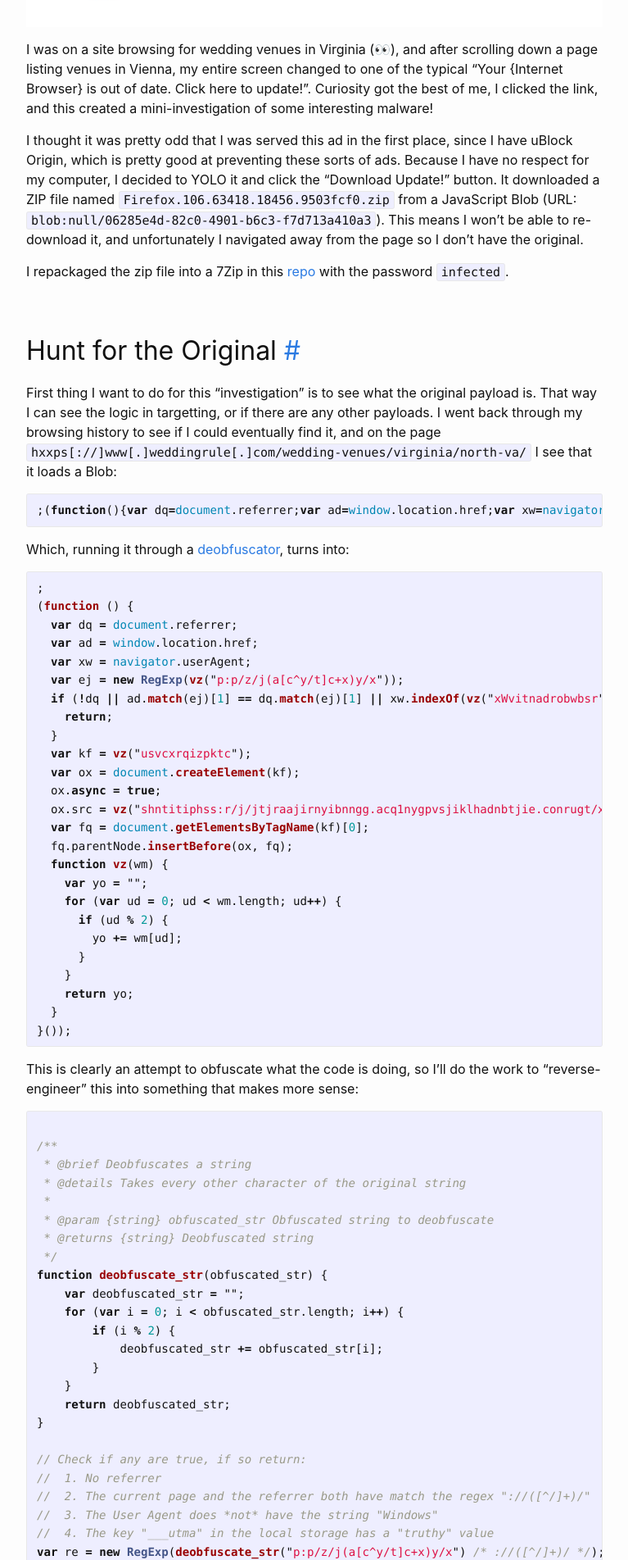
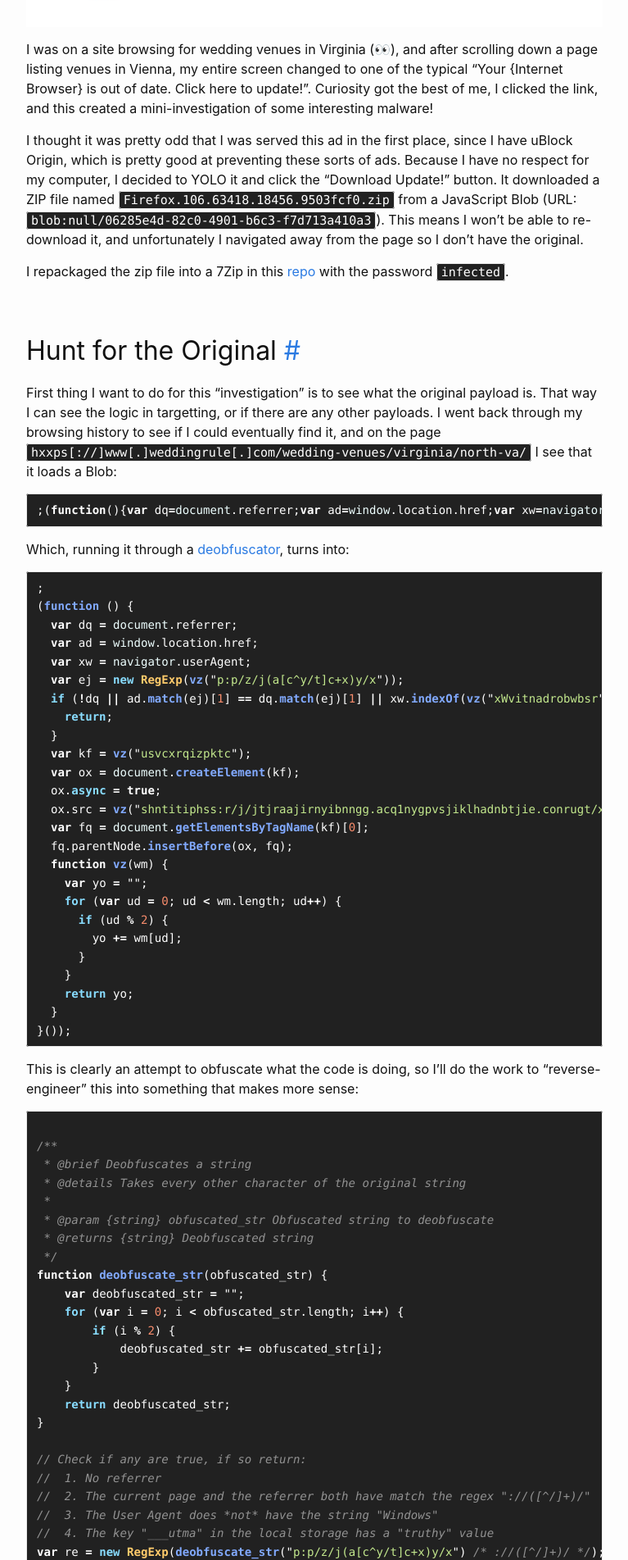
Before and after one commit to CuckooEXE/cuckooexe.github.io, a Jekyll site: the page built from _posts/2022-10-08-UltimateUpdate.md, in a window 1280 px wide. Shown: the part 472-2375 px from the top of the page at 82% size, without its empty margins (256-1023 px from the left). Built offline with Jekyll 4.4.1, drawn with Linux system fonts in a browser that asks for light colours.

Commit message:
Added dark code wells

```diff
--- a/_config.yml
+++ b/_config.yml
@@ -12,6 +12,7 @@ show_excerpts: true # set to true to show excerpts on the homepage
 # refer to https://shopify.github.io/liquid/filters/date/ if you want to customize this
 minima:
   date_format: "%b %-d, %Y"
+  skin: classic-dark
 
   # generate social links in footer
   social_links:
--- /dev/null
+++ b/_sass/minima/skins/classic-dark.scss
@@ -0,0 +1,94 @@
+@charset "utf-8";
+
+$brand-color:           #828282 !default;
+$brand-color-light:     lighten($brand-color, 40%) !default;
+$brand-color-dark:      darken($brand-color, 25%) !default;
+
+$site-title-color:      $brand-color-dark !default;
+
+$text-color:            #111111 !default;
+$background-color:      #fdfdfd !default;
+$code-background-color: #212121 !default;
+
+$link-base-color:       #2a7ae2 !default;
+$link-visited-color:    darken($link-base-color, 15%) !default;
+$link-hover-color:      $text-color !default;
+
+$border-color-01:       $brand-color-light !default;
+$border-color-02:       lighten($brand-color, 35%) !default;
+$border-color-03:       $brand-color-dark !default;
+
+$table-text-color:      lighten($text-color, 18%) !default;
+$table-zebra-color:     lighten($brand-color, 46%) !default;
+$table-header-bg-color: lighten($brand-color, 43%) !default;
+$table-header-border:   lighten($brand-color, 37%) !default;
+$table-border-color:    $border-color-01 !default;
+
+
+// Syntax highlighting styles should be adjusted appropriately for every "skin"
+// ----------------------------------------------------------------------------
+code {
+  color: #ffffff;
+}
+.highlight {
+  color: #ffffff;
+  .c     { color: #929292; font-style: italic } // Comment
+  .err   { color: #f07178; background-color: #e3d2d2 } // Error
+  .k     { color: #89DDFF; font-weight: bold } // Keyword
+  .o     { font-weight: bold } // Operator
+  .cm    { color: #929292; font-style: italic } // Comment.Multiline
+  .cp    { color: #929292; font-weight: bold } // Comment.Preproc
+  .c1    { color: #929292; font-style: italic } // Comment.Single
+  .cs    { color: #929292; font-weight: bold; font-style: italic } // Comment.Special
+  .gd    { color: #000; background-color: #fdd } // Generic.Deleted
+  .gd .x { color: #000; background-color: #faa } // Generic.Deleted.Specific
+  .ge    { font-style: italic } // Generic.Emph
+  .gr    { color: #f07178 } // Generic.Error
+  .gh    { color: #999 } // Generic.Heading
+  .gi    { color: #000; background-color: #dfd } // Generic.Inserted
+  .gi .x { color: #000; background-color: #afa } // Generic.Inserted.Specific
+  .go    { color: #888 } // Generic.Output
+  .gp    { color: #555 } // Generic.Prompt
+  .gs    { font-weight: bold } // Generic.Strong
+  .gu    { color: #aaa } // Generic.Subheading
+  .gt    { color: #f07178 } // Generic.Traceback
+  .kc    { font-weight: bold } // Keyword.Constant
+  .kd    { font-weight: bold } // Keyword.Declaration
+  .kp    { font-weight: bold } // Keyword.Pseudo
+  .kr    { font-weight: bold } // Keyword.Reserved
+  .kt    { color: #FFCB6B; font-weight: bold } // Keyword.Type
+  .m     { color: #F78C6C } // Literal.Number
+  .s     { color: #C3E88D } // Literal.String
+  .na    { color: #008080 } // Name.Attribute
+  .nb    { color: #EEFFFF } // Name.Builtin
+  .nc    { color: #FFCB6B; font-weight: bold } // Name.Class
+  .no    { color: #008080 } // Name.Constant
+  .ni    { color: #800080 } // Name.Entity
+  .ne    { color: #900; font-weight: bold } // Name.Exception
+  .nf    { color: #82AAFF; font-weight: bold } // Name.Function
+  .nn    { color: #555 } // Name.Namespace
+  .nt    { color: #FFCB6B } // Name.Tag
+  .nv    { color: #EEFFFF } // Name.Variable
+  .ow    { font-weight: bold } // Operator.Word
+  .w     { color: #EEFFFF } // Text.Whitespace
+  .mf    { color: #F78C6C } // Literal.Number.Float
+  .mh    { color: #F78C6C } // Literal.Number.Hex
+  .mi    { color: #F78C6C } // Literal.Number.Integer
+  .mo    { color: #F78C6C } // Literal.Number.Oct
+  .sb    { color: #C3E88D } // Literal.String.Backtick
+  .sc    { color: #C3E88D } // Literal.String.Char
+  .sd    { color: #C3E88D } // Literal.String.Doc
+  .s2    { color: #C3E88D } // Literal.String.Double
+  .se    { color: #EEFFFF } // Literal.String.Escape
+  .sh    { color: #C3E88D } // Literal.String.Heredoc
+  .si    { color: #C3E88D } // Literal.String.Interpol
+  .sx    { color: #C3E88D } // Literal.String.Other
+  .sr    { color: #C3E88D } // Literal.String.Regex
+  .s1    { color: #C3E88D } // Literal.String.Single
+  .ss    { color: #C3E88D } // Literal.String.Symbol
+  .bp    { color: #999 } // Name.Builtin.Pseudo
+  .vc    { color: #FFCB6B } // Name.Variable.Class
+  .vg    { color: #EEFFFF } // Name.Variable.Global
+  .vi    { color: #EEFFFF } // Name.Variable.Instance
+  .il    { color: #F78C6C } // Literal.Number.Integer.Long
+}
```
